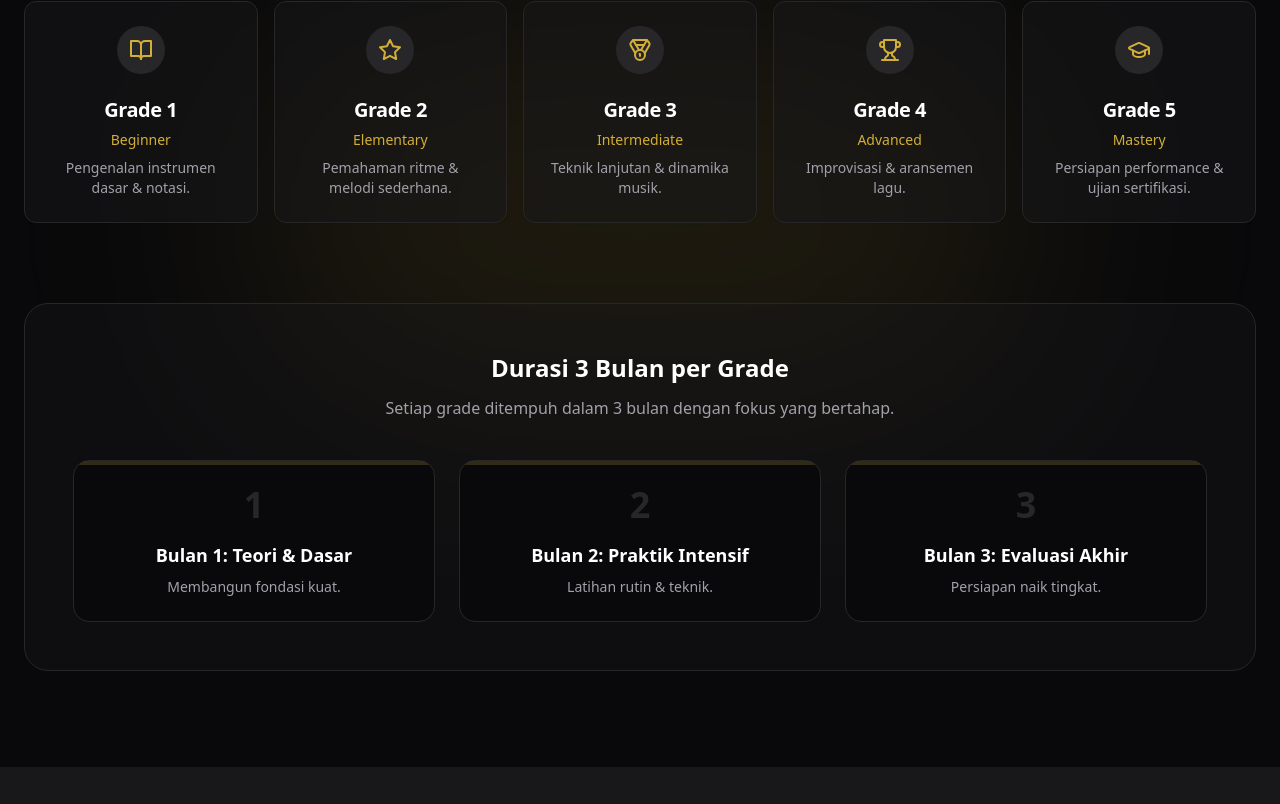
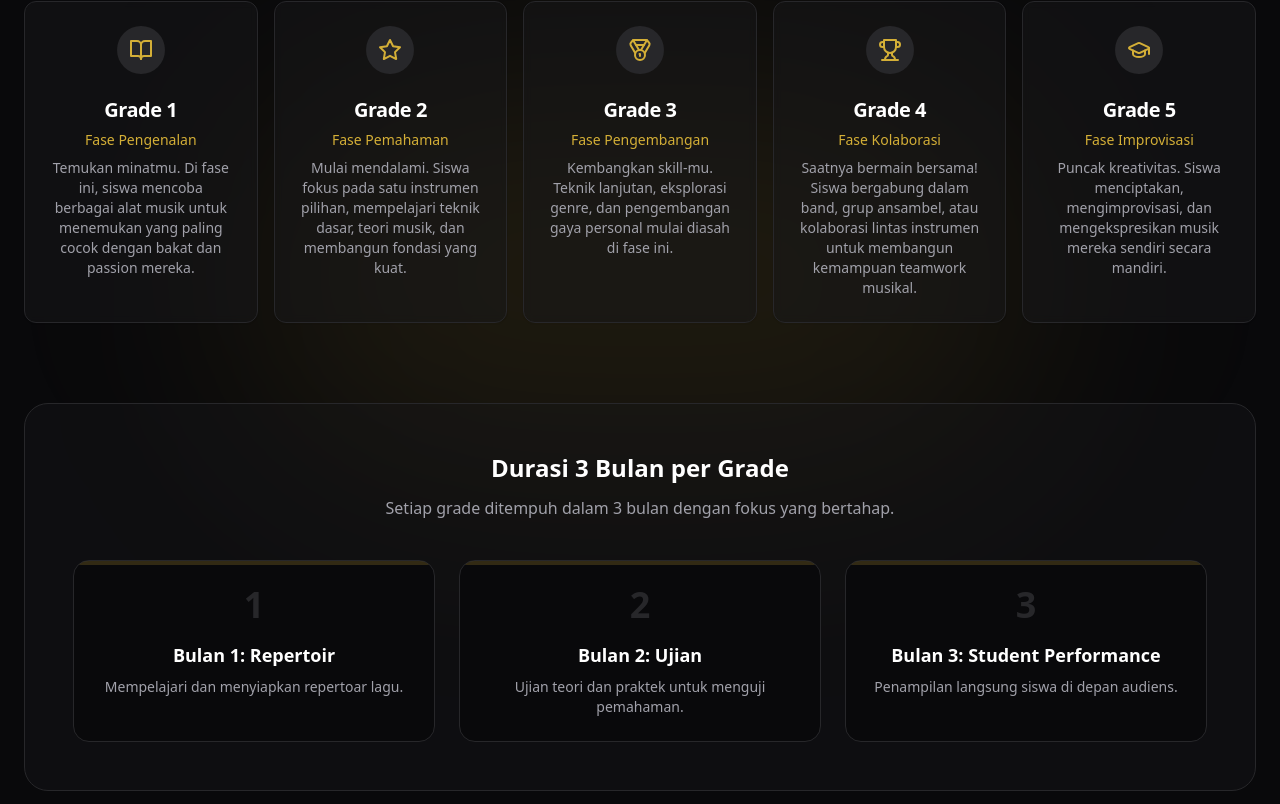
Before and after one commit to SamuelRingo/legacy-music-center-erp, a React (Vite) app in the folder frontend/: page / in a window 1280 px wide. Shown: the part 2716-3520 px from the top of the page. Built offline with nearby package versions, Linux system fonts and the light colour scheme; no server answers; the HTML template or start-up script is replaced by a standard one.

Commit message:
content(landing): update grade section texts for music school context

```diff
--- a/frontend/src/pages/public/landing/GradeSection.jsx
+++ b/frontend/src/pages/public/landing/GradeSection.jsx
@@ -3,17 +3,17 @@ import { BookOpen, GraduationCap, Medal, Star, Trophy } from 'lucide-react';
 
 export default function GradeSection() {
   const grades = [
-    { level: 1, title: 'Beginner', desc: 'Pengenalan instrumen dasar & notasi.', icon: BookOpen },
-    { level: 2, title: 'Elementary', desc: 'Pemahaman ritme & melodi sederhana.', icon: Star },
-    { level: 3, title: 'Intermediate', desc: 'Teknik lanjutan & dinamika musik.', icon: Medal },
-    { level: 4, title: 'Advanced', desc: 'Improvisasi & aransemen lagu.', icon: Trophy },
-    { level: 5, title: 'Mastery', desc: 'Persiapan performance & ujian sertifikasi.', icon: GraduationCap }
+    { level: 1, title: 'Fase Pengenalan', desc: 'Temukan minatmu. Di fase ini, siswa mencoba berbagai alat musik untuk menemukan yang paling cocok dengan bakat dan passion mereka.', icon: BookOpen },
+    { level: 2, title: 'Fase Pemahaman', desc: 'Mulai mendalami. Siswa fokus pada satu instrumen pilihan, mempelajari teknik dasar, teori musik, dan membangun fondasi yang kuat.', icon: Star },
+    { level: 3, title: 'Fase Pengembangan', desc: 'Kembangkan skill-mu. Teknik lanjutan, eksplorasi genre, dan pengembangan gaya personal mulai diasah di fase ini.', icon: Medal },
+    { level: 4, title: 'Fase Kolaborasi', desc: 'Saatnya bermain bersama! Siswa bergabung dalam band, grup ansambel, atau kolaborasi lintas instrumen untuk membangun kemampuan teamwork musikal.', icon: Trophy },
+    { level: 5, title: 'Fase Improvisasi', desc: 'Puncak kreativitas. Siswa menciptakan, mengimprovisasi, dan mengekspresikan musik mereka sendiri secara mandiri.', icon: GraduationCap }
   ];
 
   const months = [
-    { num: 1, title: 'Bulan 1: Teori & Dasar', desc: 'Membangun fondasi kuat.' },
-    { num: 2, title: 'Bulan 2: Praktik Intensif', desc: 'Latihan rutin & teknik.' },
-    { num: 3, title: 'Bulan 3: Evaluasi Akhir', desc: 'Persiapan naik tingkat.' }
+    { num: 1, title: 'Bulan 1: Repertoir', desc: 'Mempelajari dan menyiapkan repertoar lagu.' },
+    { num: 2, title: 'Bulan 2: Ujian', desc: 'Ujian teori dan praktek untuk menguji pemahaman.' },
+    { num: 3, title: 'Bulan 3: Student Performance', desc: 'Penampilan langsung siswa di depan audiens.' }
   ];
 
   return (
```
